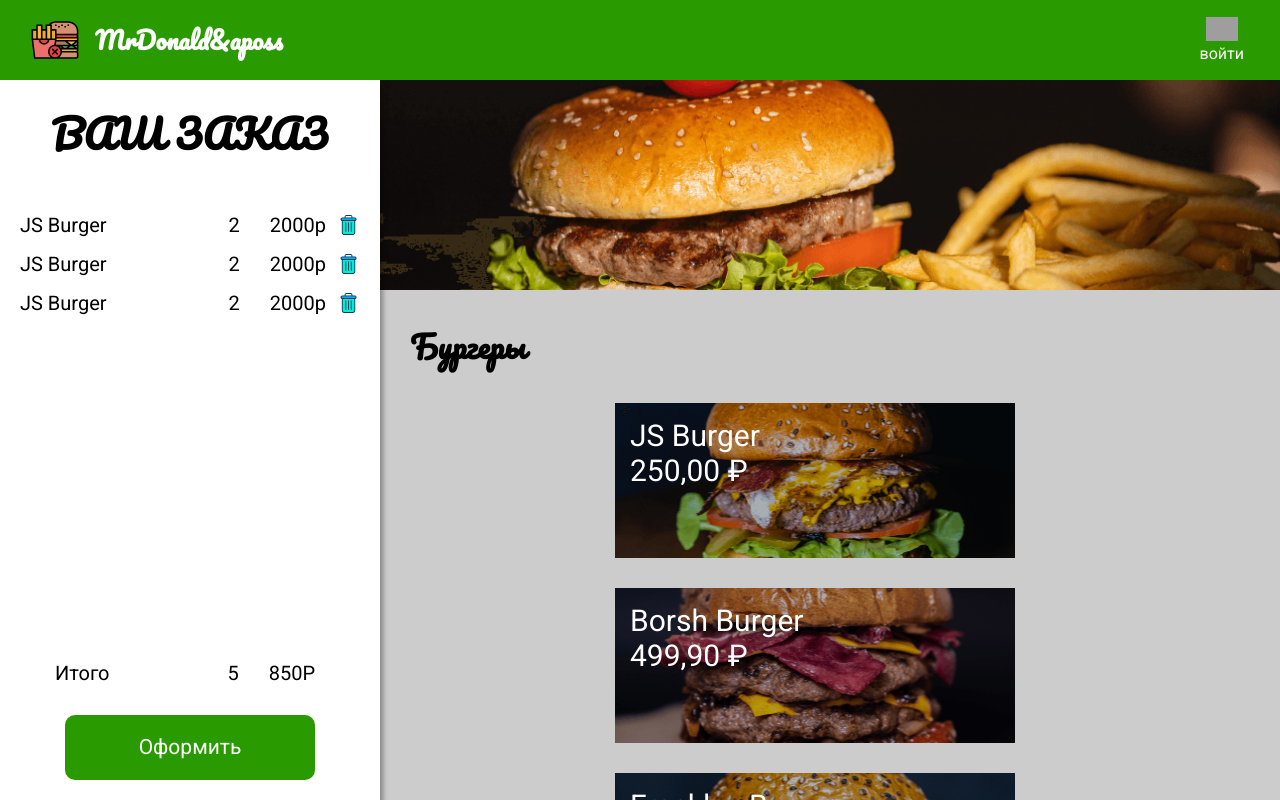
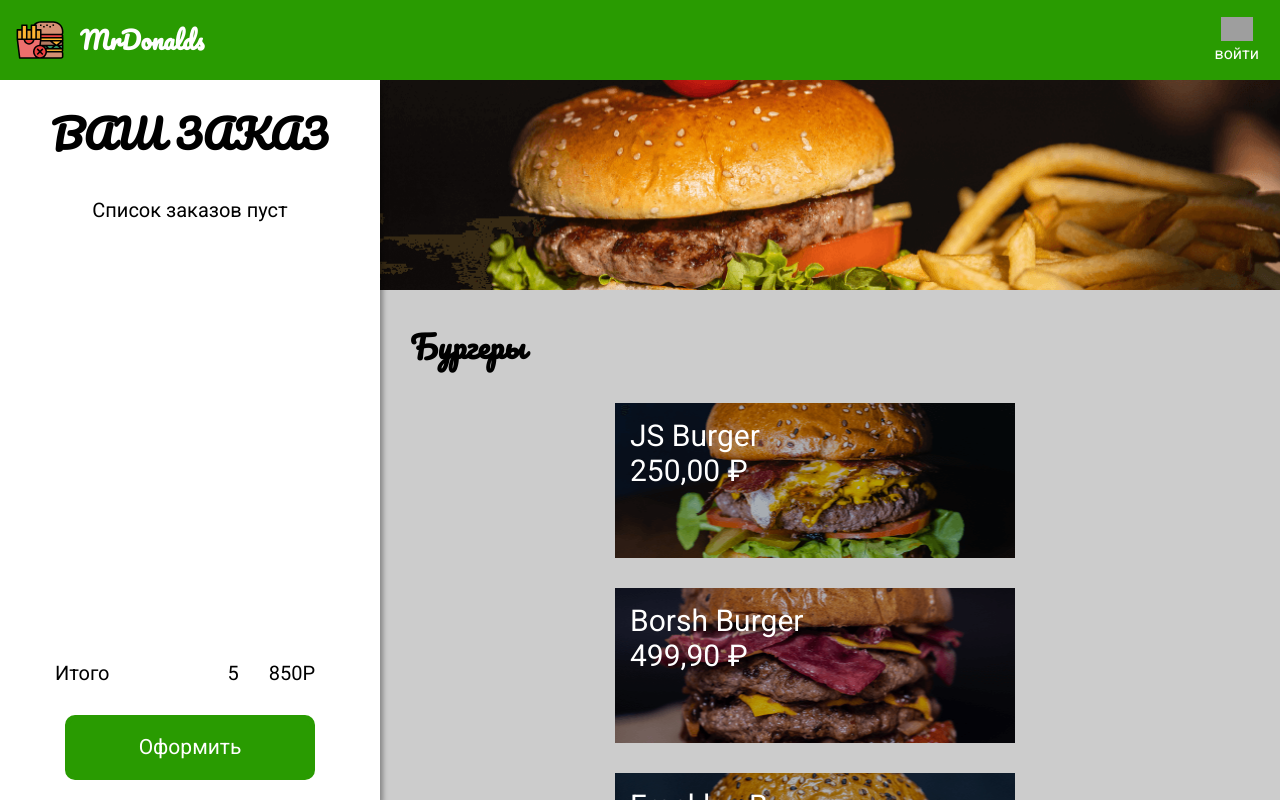
Before and after one commit to aaoshchepkov/mrdonalds, a React (Create React App) app: page / in a window 1280 px wide. Shown: the top 800 px of the page. Built offline with nearby package versions, Linux system fonts and the light colour scheme; grey boxes are pictures that could not be loaded.

Commit message:
добавление в Order

```diff
--- a/src/App.js
+++ b/src/App.js
@@ -1,21 +1,24 @@
 import React from 'react';
-import { GlobalStyle } from './Components/GlobalStyle';
-import { NavBar } from './Components/NavBar';
-import { Menu } from './Components/Menu';
-import {ModalItem} from './Components/ModalItem';
-import {Order} from './Components/Order';
+import { GlobalStyle } from './Components/Global/GlobalStyle';
+import { NavBar } from './Components/NavBar/NavBar';
+import { Menu } from './Components/Menu/Menu';
+import { ModalItem } from './Components/Modal/ModalItem';
+import { Order } from './Components/Order/Order';
+import { useOpenItem } from './Components/Hooks/useOpenItem';
+import { useOrders } from './Components/Hooks/useOrders';
 
 function App() {
 
-  const [openItem, setOpenItem] = React.useState(null);
+  const openItem = useOpenItem();
+  const orders = useOrders();
 
   return (
     <>
       <GlobalStyle/>
       <NavBar/>
-      <Order/>
-      <Menu setOpenItem ={setOpenItem}/>
-      <ModalItem openItem={openItem} setOpenItem={setOpenItem}/>
+      <Order{...orders}/>
+      <Menu {...openItem}/>
+      {openItem.openItem && <ModalItem {...openItem} {...orders}/>}
    </>
   );
 }
--- a/src/Components/GlobalStyle.js
+++ b/src/Components/Global/GlobalStyle.js
@@ -15,6 +15,7 @@
   font-family: Roboto, sans-serif;
   font-size: 20px;
   color: black;
+
 }
 img {
   max-width:100%;
--- /dev/null
+++ b/src/Components/Hooks/useOpenItem.js
@@ -0,0 +1,6 @@
+import { useState } from 'react';
+
+export function useOpenItem() {
+  const [openItem, setOpenItem] = useState(null);
+  return { openItem, setOpenItem };
+}
--- /dev/null
+++ b/src/Components/Hooks/useOrders.js
@@ -0,0 +1,6 @@
+import { useState } from 'react';
+
+export function useOrders() {
+  const [orders, setOrders] = useState([]);
+  return {orders, setOrders};
+}
--- a/src/Components/Menu.js
+++ b/src/Components/Menu/Menu.js
@@ -1,8 +1,8 @@
 import React from "react";
 import styled from "styled-components";
-import dbMenu from "./DBMenu";
-import {ListItem} from "./ListItem";
-import Banner from "../image/banner.png";
+import dbMenu from "../DBMenu";
+import {ListItem} from "../Menu/ListItem";
+import Banner from "../../image/banner.png";
 
 const MenuStyled = styled.main`
 background-color:#ccc;
--- a/src/Components/ModalItem.js
+++ b/src/Components/Modal/ModalItem.js
@@ -1,6 +1,6 @@
 import React from "react";
 import styled from "styled-components";
-import {ButtonAdd} from "./ButtonAdd";
+import {ButtonAdd} from "../Global/ButtonAdd";
 
 const Overlay = styled.div`
 position: fixed;
@@ -51,14 +51,21 @@
 `;
 
 
-export const ModalItem = ({openItem, setOpenItem}) => {
-  function closeModal(e) {
+export const ModalItem = ({openItem, setOpenItem, orders, setOrders}) => {
+ const closeModal = e => {
     if (e.target.id === 'overlay') {
       setOpenItem(null);
     }
   }
 
-  if (!openItem) return null;
+  const order = {
+   ...openItem
+  };
+  const addToOrder = () =>{
+    setOrders([...orders, order]);
+    setOpenItem(null);
+  }
+
 
   return (
   <Overlay id="overlay" onClick={closeModal}>
@@ -69,7 +76,7 @@
      <ModalText>{openItem.name}</ModalText>
      <ModalText>{openItem.price.toLocaleString('ru-RU',{style:'currency', currency:'RUB'})}</ModalText>
     </ModalBlock>
-    <ButtonAdd>Добавить</ButtonAdd>
+    <ButtonAdd onClick={addToOrder}>Добавить</ButtonAdd>
    </ModalWrapper>
   </Modal>
 </Overlay>)
--- a/src/Components/NavBar.js
+++ b/src/Components/NavBar/NavBar.js
@@ -1,7 +1,7 @@
 import React from "react";
 import styled from "styled-components";
-import LogoImage from "../image/logo.svg";
-import UserImage from "../image/user.svg";
+import LogoImage from "../../image/logo.svg";
+import UserImage from "../../image/user.svg";
 
 const NavBarStyled = styled.header`
   position: fixed;
@@ -9,11 +9,11 @@
   left: 0;
   z-index: 999;
   height: 80px;
-  width: 100vw;
+  width: 100%;
   display: flex;
   justify-content: space-between;
   align-items: center;
-  padding: 15px 30px;
+  padding: 15px;
   background-color: #299b01;
   color: white;
 `;
@@ -51,7 +51,7 @@
   <NavBarStyled>
     <Logo>
       <ImgLogo src={LogoImage} alt="Logo" />
-      <H1>MrDonald&aposs</H1>
+      <H1>MrDonalds</H1>
     </Logo>
     <Login>
       <LoginImage src={UserImage} alt="Icon:User" />
--- a/src/Components/Order.js
+++ b/src/Components/Order/Order.js
@@ -1,6 +1,6 @@
 import React from "react";
 import styled from "styled-components";
-import {ButtonAdd} from "./ButtonAdd";
+import {ButtonAdd} from "../Global/ButtonAdd";
 import {OrderListItem} from "./OrderListItem";
 
 const OrderStyled = styled.section`
@@ -43,17 +43,19 @@
 text-align: right;
 `;
 
+const EmptyList = styled.p`
+text-align:center;
+`;
 
 
-export const Order = () => (
+export const Order = ({ orders }) => (
     <OrderStyled>
     <OrderTitel>ВАШ ЗАКАЗ</OrderTitel>
     <OrderContent>
-      <OrderList>
-      <OrderListItem/>
-      <OrderListItem/>
-      <OrderListItem/>
-      </OrderList>
+      {orders.length ? <OrderList>
+        {orders.map(order => <OrderListItem key={order.id} order={order}/>)}
+      </OrderList> :
+      <EmptyList>Список заказов пуст</EmptyList>}
     </OrderContent>
     <OrderTotal>
     <span>Итого</span>
--- a/src/Components/OrderListItem.js
+++ b/src/Components/Order/OrderListItem.js
@@ -1,6 +1,6 @@
 import React from "react";
 import styled from "styled-components";
-import trachImage from "../image/trash.svg";
+import trachImage from "../../image/trash.svg";
 
 const OrderItemStyled = styled.li`
 display: flex;
@@ -26,11 +26,11 @@
 text-align: right;
 `;
 
-export const OrderListItem = () =>(
+export const OrderListItem = ({order}) =>(
   <OrderItemStyled>
-    <ItemName>JS Burger</ItemName>
+    <ItemName>{order.name}</ItemName>
     <span>2</span>
-    <ItemPrice>2000p</ItemPrice>
+    <ItemPrice>{order.price.toLocaleString('ru-RU',{style:'currency', currency:'RUB'})}</ItemPrice>
     <TrashButton/>
   </OrderItemStyled>
 );
```
Also changed, not shown: src/Components/Global/ButtonAdd.js (renamed from src/Components/ButtonAdd.js), src/Components/Menu/ListItem.js (renamed from src/Components/ListItem.js).
